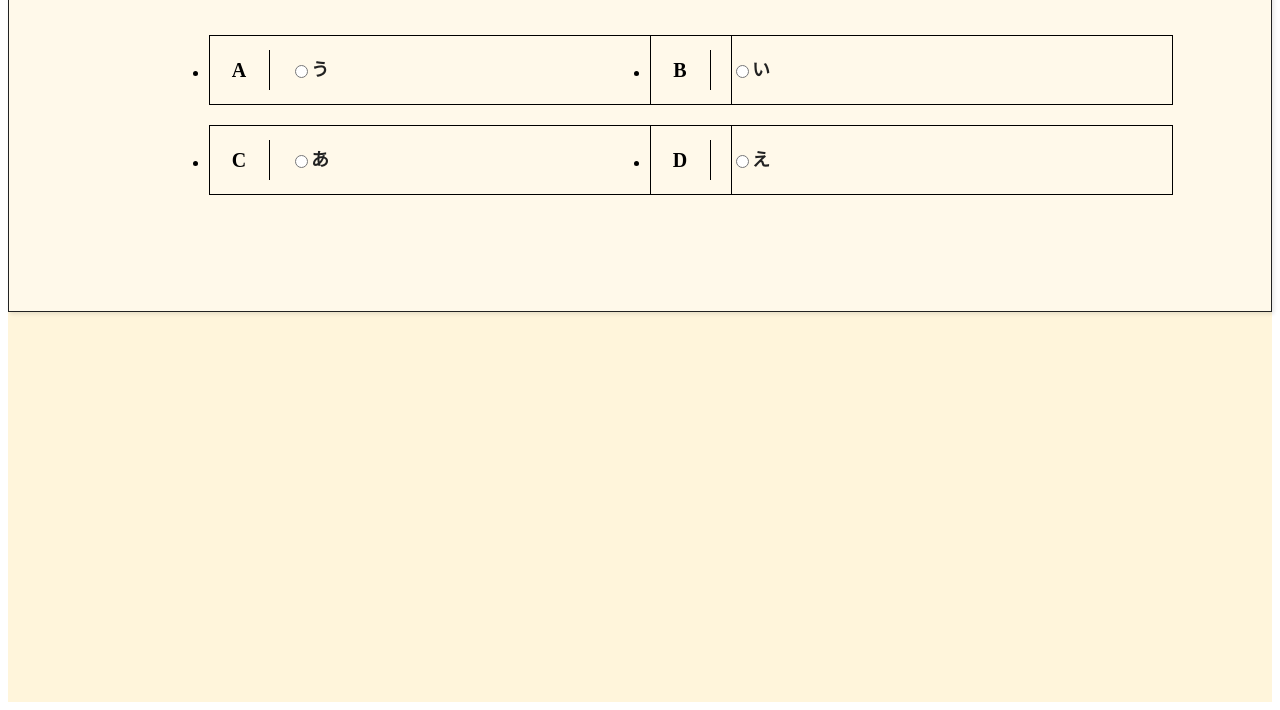
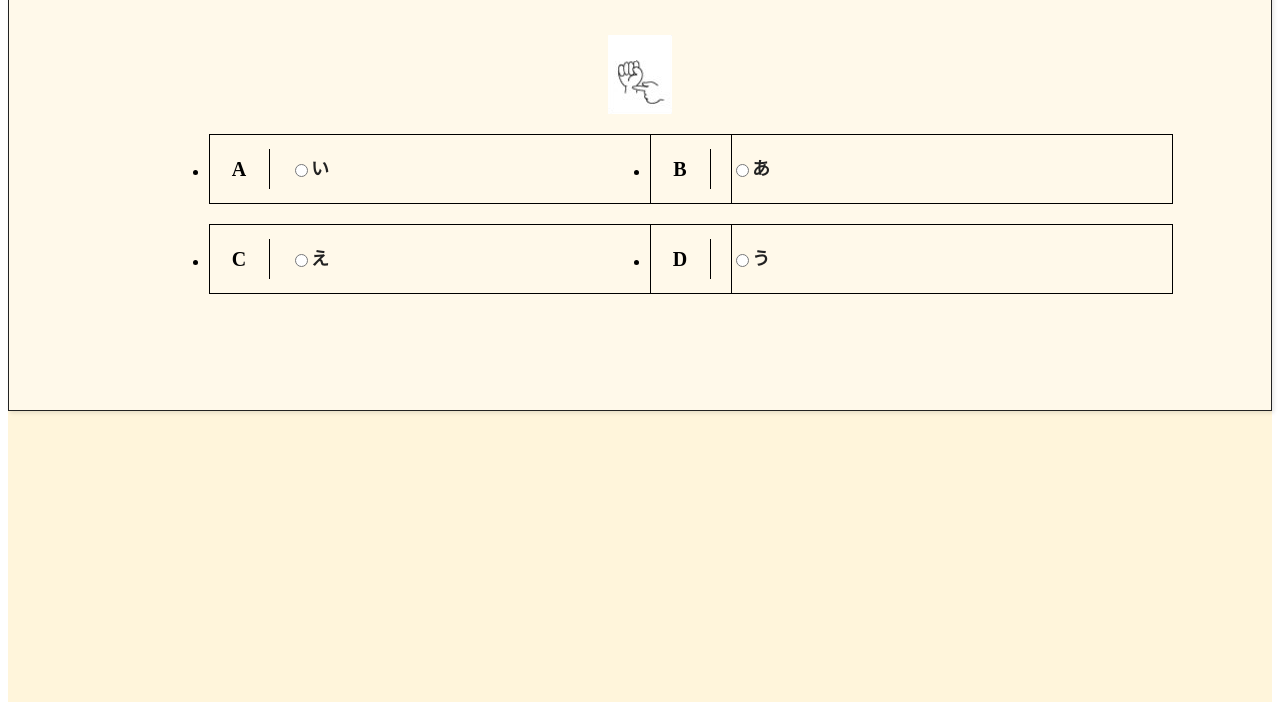
Before and after one commit to Japanese-Sign-Language-JSL/WordTraning, a plain HTML site: page index.html in a window 1280 px wide. Shown: the part 306-1016 px from the top of the page. Drawn offline with Linux system fonts and the light colour scheme.

Commit message:
画像読み込み機能追加(プロトタイプ)

```diff
--- a/css/style.scss
+++ b/css/style.scss
@@ -18,6 +18,10 @@
     font-weight: bold;
     border-bottom: 1px solid #222;
     padding: 20px;
+  }
+
+  .quiz-question-img {
+    text-align: center;
   }
 
   .quiz-question {
--- a/index.html
+++ b/index.html
@@ -32,6 +32,8 @@
 
             <div class="quiz-question-number"></div>
             <h2 class="quiz-question"></h2>
+            <div class="quiz-question-img"><img src="img/image00.jpg"></div>
+
 
             <ul class="quiz-answer">
               <li>
--- a/js/common.js
+++ b/js/common.js
@@ -12,6 +12,7 @@
     {
       id: "01",
       question: "あ",
+      img:"img/あvrhand.png",
       answer01: "あ",
       answer02: "い",
       answer03: "う",
@@ -19,35 +20,39 @@
     },
     {
       id: "02",
-      question: "あ",
-      answer01: "あ",
-      answer02: "い",
-      answer03: "う",
-      answer04: "え",
+      img:"img/いvrhand.png",
+      question: "い",
+      answer01: "い",
+      answer02: "う",
+      answer03: "え",
+      answer04: "お",
     },
     {
       id: "03",
-      question: "あ",
-      answer01: "あ",
-      answer02: "い",
-      answer03: "う",
-      answer04: "え",
+      img:"img/うvrhand.png",
+      question: "う",
+      answer01: "う",
+      answer02: "え",
+      answer03: "お",
+      answer04: "あ",
     },
     {
       id: "04",
-      question: "あ",
-      answer01: "あ",
-      answer02: "い",
-      answer03: "う",
-      answer04: "え",
+      img:"img/えvrhand.png",
+      question: "え",
+      answer01: "え",
+      answer02: "あ",
+      answer03: "い",
+      answer04: "う",
     },
     {
       id: "05",
-      question: "あ",
-      answer01: "あ",
-      answer02: "い",
-      answer03: "う",
-      answer04: "え",
+      img:"img/おvrhand.png",
+      question: "お",
+      answer01: "お",
+      answer02: "あ",
+      answer03: "い",
+      answer04: "う",
     },
   ];
 
@@ -66,7 +71,13 @@
 
   //現在の質問数
   let $currentNum = 0;
-
+/*
+  var 画像 = document.getElementById("exsample01"); // ア
+  画像.onload = function() {                              // イ
+      // 画像読込後の処理　　例：画像.width = 200;
+  }                                                       // ウ
+  画像.src = "img/いvrhand.png";
+*/
   //得点
   let $pointPerCorrect = 10;
 
@@ -78,6 +89,9 @@
 
       //質問文
       this.$questionName = $target.find('.quiz-question');
+
+      //問題画像
+      this.$questionImage = $target.find('quiz-question-img');
 
       //選択肢ボタン
       this.$questionButton = $target.find('.quiz-button');
@@ -136,6 +150,7 @@
               $('.finish').addClass('is-show');
               $('.score-wrap .score').text(score);
             }, 1000);
+
           } else {
             setTimeout(function () {
               //現在の数字の更新
@@ -175,11 +190,17 @@
         let _this = this;
 
         //質問文の入れ替え
-        _this.$questionName.text(nextQuestion.question + 'の県庁所在地は？');
+        //_this.$questionName.text(nextQuestion.question + 'の意味は？');
+        _this.$questionName.text('この手話の意味は？');
+
+        //画像の入れ替え
+        //$('.quiz-question-img').children('img').attr('src', 'img/あvrhand.png');
+        $('.quiz-question-img').children('img').attr('src', nextQuestion.img);
 
         //質問番号を1つ増やす
         let numPlusOne = $currentNum + 1;
         _this.$questionNumber.text('質問' + numPlusOne);
+
 
         //選択肢のテキストの入れ替え
         _this.$answer01.text(nextQuestion.answer01);
```
Also changed, not shown: css/style.css, img/image00.jpg (added), img/あvrhand.png (added), img/いvrhand.png (added), img/うvrhand.png (added), img/えvrhand.png (added), img/おvrhand.png (added), 1 other file.
